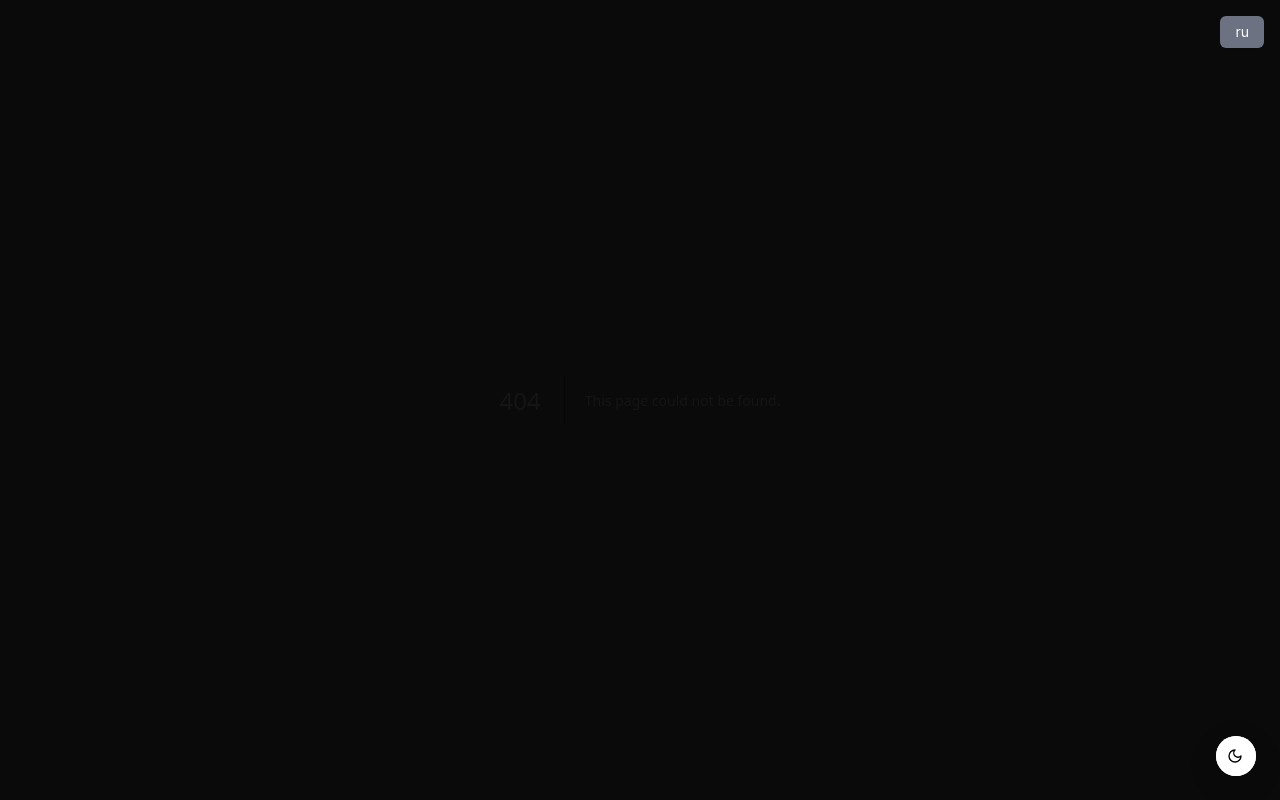
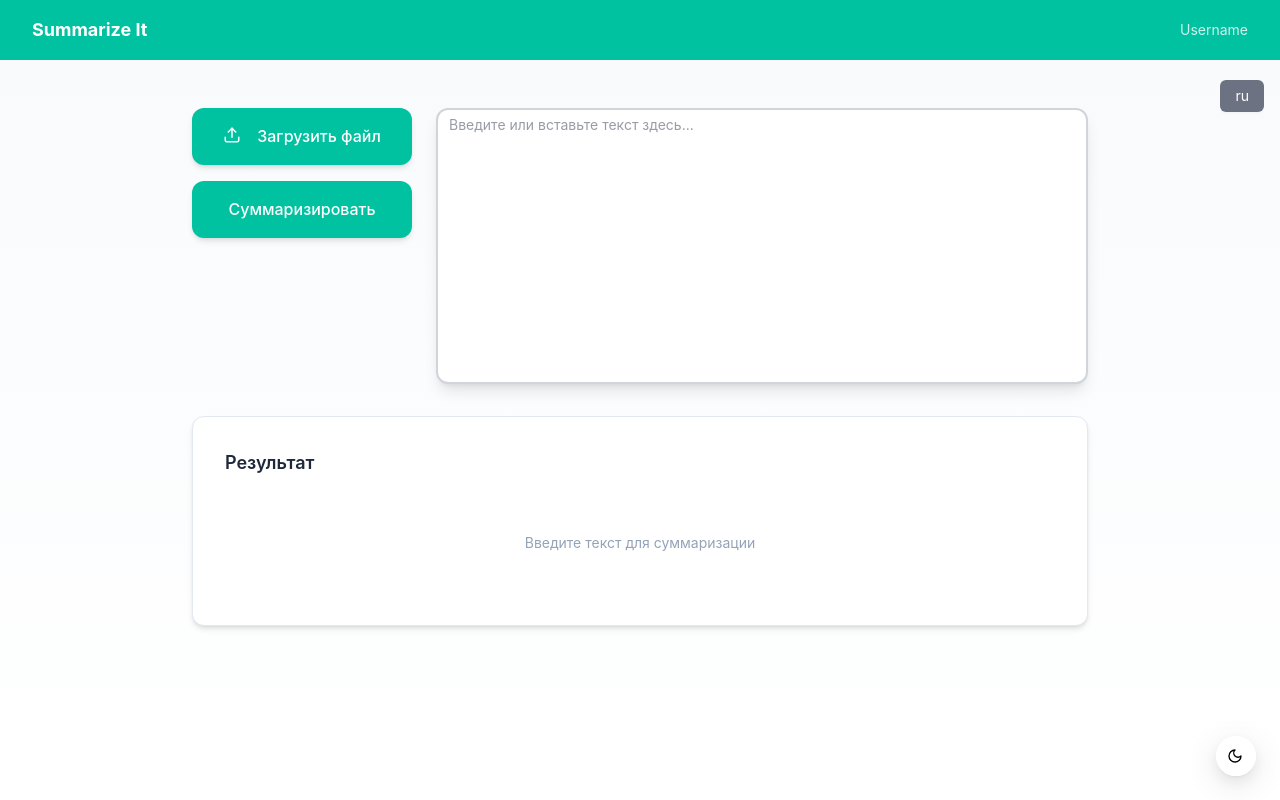
Before and after one commit to aivanns/docs_summary, a Next.js app: page /summarize in a window 1280 px wide. Before the commit this address had no page. Built offline with nearby package versions, Linux system fonts and the light colour scheme.

Commit message:
#okay подготовил ui базу

```diff
--- a/src/features/auth/api/index.ts
+++ b/src/features/auth/api/index.ts
@@ -3,7 +3,7 @@ import { AuthFormData } from "../types";
 
 export const authApi = {
   login: async (credentials: AuthFormData) => {
-    const response = await apiRequest.post("/auth/signin", credentials);
+    const response = await apiRequest.post("/auth/sign-in", credentials);
     return response.data;
   },
 };
--- a/src/features/language/ui/language-switcher.tsx
+++ b/src/features/language/ui/language-switcher.tsx
@@ -16,7 +16,7 @@ export function LanguageSwitcher() {
   };
 
   return (
-    <Button onClick={toggleLanguage} className="fixed top-4 right-4">
+    <Button onClick={toggleLanguage} className="fixed top-20 right-4">
       {language === config.locale.languages.EN
         ? config.locale.languages.RU
         : config.locale.languages.EN}
--- a/src/features/register/api/index.ts
+++ b/src/features/register/api/index.ts
@@ -3,7 +3,7 @@ import { RegisterFormData } from "../types";
 
 export const registerApi = {
   register: async (credentials: RegisterFormData) => {
-    const response = await apiRequest.post("/auth/signup", credentials);
+    const response = await apiRequest.post("/auth/sign-up", credentials);
     return response.data;
   },
 };
--- /dev/null
+++ b/src/features/summary/ui/summary-header.tsx
@@ -0,0 +1,19 @@
+import { cn } from "@/shared/utils/lib/cn";
+
+const SummaryHeader = ({ className }: { className?: string }) => {
+  return <div className={cn(
+    "flex justify-between items-center",
+    "bg-primary dark:bg-dark-surface",
+    "w-full",
+    "px-8 py-4",
+    "shadow-sm",
+    "transition-colors duration-200",
+    className
+    )}
+  >
+    <div className="text-lg font-bold text-white dark:text-white">Summarize It</div>
+    <div className="text-white/80 dark:text-gray-400">Username</div>
+  </div>;
+};
+
+export default SummaryHeader;
--- a/src/features/summary/ui/summary-ui.tsx
+++ b/src/features/summary/ui/summary-ui.tsx
@@ -1,11 +1,101 @@
 "use client";
 
 import { cn } from "@/shared/utils/lib/cn";
+import { Button, Input, ConfigProvider } from "antd";
+import { useState } from "react";
+import { Upload } from "lucide-react";
 
 export const Summary = ({ className }: { className?: string }) => {
+  const { TextArea } = Input;
+  const [text, setText] = useState("");
+
   return (
-    <div className={cn("flex flex-col", className)}>
-      Summary Component
+    <div className={cn(
+      "flex flex-col items-center",
+      "bg-gradient-to-b from-slate-50 to-white dark:from-dark-surface dark:to-dark-lighter",
+      "w-full h-full",
+      "px-8 md:px-24 py-12",
+      "transition-all duration-300",
+      className
+    )}>
+      <div className="w-full max-w-4xl flex flex-col gap-8">
+        <div className="flex flex-col md:flex-row justify-between items-stretch md:items-start gap-6">
+          <div className="flex flex-col gap-4 md:w-[220px]">
+            <Button
+              type="primary"
+              size="large"
+              icon={<Upload size={18} />}
+              className={cn(
+                "h-auto py-4 px-6",
+                "!bg-primary hover:!bg-primary-hover",
+                "dark:!bg-dark-purple dark:hover:!bg-dark-purple-hover",
+                "rounded-xl",
+                "shadow-md hover:shadow-lg",
+                "transform hover:scale-[1.02]",
+                "transition-all duration-200"
+              )}
+              onClick={() => {}}
+            >
+              <span className="ml-2 font-medium">Загрузить файл</span>
+            </Button>
+            <Button
+              type="primary"
+              size="large"
+              className={cn(
+                "h-auto py-4",
+                "!bg-primary hover:!bg-primary-hover",
+                "dark:!bg-dark-purple dark:hover:!bg-dark-purple-hover",
+                "rounded-xl",
+                "shadow-md hover:shadow-lg",
+                "transform hover:scale-[1.02]",
+                "transition-all duration-200"
+              )}
+              onClick={() => {}}
+            >
+              <span className="font-medium">Суммаризировать</span>
+            </Button>
+          </div>
+            <div className="flex-1">
+              <TextArea
+                placeholder="Введите или вставьте текст здесь..."
+                autoSize={{ minRows: 12, maxRows: 16 }}
+                className={cn(
+                  "flex-1 resize-none",
+                  "rounded-xl",
+                  "shadow-lg",
+                  "border-2",
+                  "dark:!bg-[#17181C] dark:!border-gray-800",
+                  "hover:border-primary focus:border-primary",
+                  "dark:hover:!border-dark-purple dark:focus:!border-dark-purple",
+                  "focus:!shadow-[0_0_0_2px_rgba(0,193,160,0.2)]",
+                  "dark:focus:!shadow-[0_0_0_2px_rgba(107,78,255,0.2)]",
+                  "transition-all duration-200"
+                )}
+                value={text}
+                onChange={(e) => setText(e.target.value)}
+            />
+          </div>
+        </div>
+
+        <div className={cn(
+          "w-full rounded-xl p-8",
+          "bg-white dark:bg-[#17181C]",
+          "border border-slate-200 dark:border-gray-800",
+          "shadow-md",
+          "transition-all duration-200"
+        )}>
+          <h3 className="text-lg font-semibold mb-4 text-slate-800 dark:text-gray-100">
+            Результат
+          </h3>
+          <div className="text-slate-600 dark:text-gray-400 min-h-[100px]">
+            {text ? "Здесь будет отображаться результат суммаризации..." :
+              <div className="flex items-center justify-center h-[100px] text-slate-400 dark:text-gray-500">
+                Введите текст для суммаризации
+              </div>
+            }
+          </div>
+        </div>
+      </div>
     </div>
   );
 };
--- a/src/shared/router/routes.ts
+++ b/src/shared/router/routes.ts
@@ -1,3 +1,3 @@
 export const REGISTER = "/register";
 export const AUTH = "/auth";
-export const HOME = "/home";
+export const HOME = "/summarize";
--- a/src/shared/styles/antd-overrides.css
+++ b/src/shared/styles/antd-overrides.css
@@ -212,3 +212,61 @@
   background: var(--card-background) !important;
   border-color: var(--border) !important;
 }
+.ant-input:focus,
+.ant-input-focused,
+.ant-input-textarea-focused,
+.ant-input-textarea:focus {
+  border-color: var(--primary) !important;
+  box-shadow: 0 0 0 2px rgba(0, 193, 160, 0.2) !important;
+}
+
+/* Стили для темной темы */
+.dark .ant-input:focus,
+.dark .ant-input-focused,
+.dark .ant-input-textarea-focused,
+.dark .ant-input-textarea:focus {
+  border-color: var(--dark-purple) !important;
+  box-shadow: 0 0 0 2px rgba(107, 78, 255, 0.2) !important;
+}
+
+/* Стили для hover состояния */
+.ant-input:hover,
+.ant-input-textarea:hover {
+  border-color: var(--primary) !important;
+  box-shadow: 0 0 0 2px rgba(0, 193, 160, 0.1) !important;
+}
+
+/* Стили для focus состояния */
+.ant-input:focus,
+.ant-input-focused,
+.ant-input-textarea-focused,
+.ant-input-textarea:focus {
+  border-color: var(--primary) !important;
+  box-shadow: 0 0 0 2px rgba(0, 193, 160, 0.2) !important;
+}
+
+/* Стили для темной темы */
+.dark .ant-input:hover,
+.dark .ant-input-textarea:hover {
+  border-color: rgb(107, 78, 255) !important;
+  box-shadow: 0 0 0 2px rgba(107, 78, 255, 0.1) !important;
+}
+
+.dark .ant-input:focus,
+.dark .ant-input-focused,
+.dark .ant-input-textarea-focused,
+.dark .ant-input-textarea:focus {
+  border-color: rgb(107, 78, 255) !important;
+  box-shadow: 0 0 0 2px rgba(107, 78, 255, 0.2) !important;
+}
+
+/* Стили для placeholder */
+.ant-input::placeholder,
+.ant-input-textarea::placeholder {
+  color: rgba(108, 114, 129, 0.7) !important;
+}
+
+.dark .ant-input::placeholder,
+.dark .ant-input-textarea::placeholder {
+  color: rgba(156, 163, 175, 0.5) !important;
+}
--- a/src/widgets/summary/ui/summary-widget.tsx
+++ b/src/widgets/summary/ui/summary-widget.tsx
@@ -1,7 +1,13 @@
 import { Summary } from "@/features/summary/ui";
+import SummaryHeader from "@/features/summary/ui/summary-header";
 
 const SummaryWidget = () => {
-  return <Summary />;
+  return (
+    <div className="w-full h-screen flex flex-col">
+      <SummaryHeader />
+      <Summary className="flex-1" />
+    </div>
+  );
 };
 
 export default SummaryWidget;
--- a/tailwind.config.ts
+++ b/tailwind.config.ts
@@ -40,6 +40,12 @@ const config: Config = {
           lighter: "#1E1F23",
           border: "rgba(255,255,255,0.1)",
         },
+        'dark-purple': {
+          DEFAULT: '#6B4EFF',
+          hover: '#5B3FE8'
+        },
+        'light-surface': '#F8FAFC',
+        'dark-surface': '#1E1F23',
       },
       fontFamily: {
         sans: ['Inter', 'sans-serif'],
```
Also changed, not shown: src/app/summarize/page.tsx (renamed from src/app/home/page.tsx), 1 other file (tests, documents, lock files or other folders).
